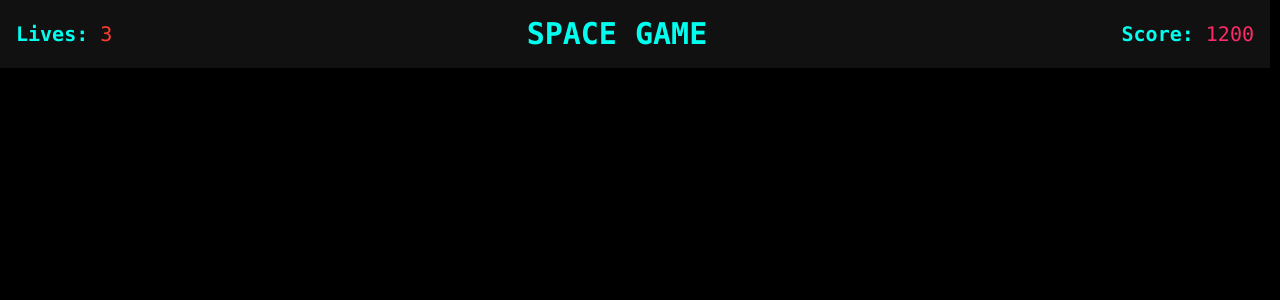
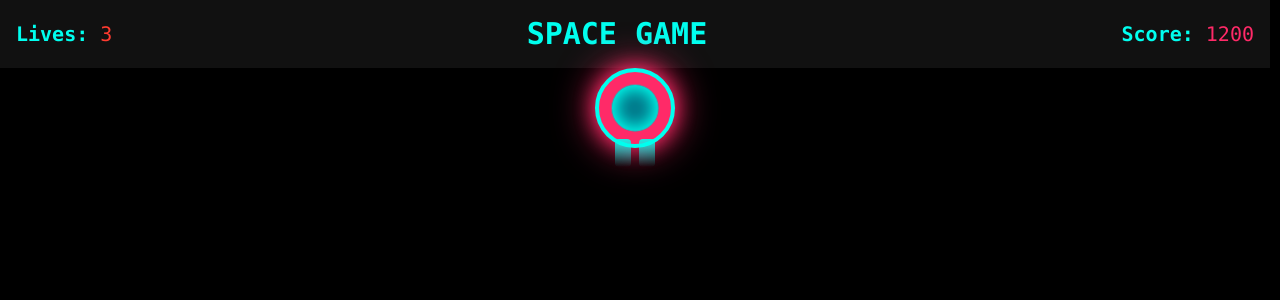
Before and after one commit to TejasKedare/space-game, a React (Create React App) app: page / in a window 1280 px wide. Shown: the top 300 px of the page. Built offline with nearby package versions, Linux system fonts and the light colour scheme.

Commit message:
Player design

```diff
--- /dev/null
+++ b/src/modules/player/Player.css
@@ -0,0 +1,73 @@
+/* Main Player Container */
+.player {
+    display: flex;
+    flex-direction: column;
+    align-items: center;
+    position: relative;
+  }
+
+  /* Spaceship Body */
+  .player-body {
+    width: 80px;
+    height: 80px;
+    background-color: #ff2a68; /* Hot Pink */
+    border: 4px solid #00ffef; /* Electric Cyan Border */
+    border-radius: 50%;
+    box-shadow: 0 0 20px #ff2a68, 0 0 40px #ff2a68; /* Neon Glow */
+    display: flex;
+    justify-content: center;
+    align-items: center;
+    position: relative;
+  }
+
+  /* Inner Core of the Spaceship */
+  .player-core {
+    width: 40px;
+    height: 40px;
+    background-color: #003b5c; /* Deep Navy */
+    border-radius: 50%;
+    box-shadow: inset 0 0 10px #00ffef, inset 0 0 20px #00ffef; /* Inner Glow */
+    animation: pulse 1s infinite;
+  }
+
+  /* Thrusters Container */
+  .player-thrusters {
+    display: flex;
+    gap: 8px;
+    position: absolute;
+    bottom: -20px;
+  }
+
+  /* Individual Thrusters */
+  .thruster {
+    width: 16px;
+    height: 30px;
+    background: linear-gradient(180deg, #00ffef, transparent);
+    border-radius: 4px;
+    animation: thrust 0.6s infinite;
+    opacity: 0.8;
+  }
+
+  /* Pulsing Effect for Core */
+  @keyframes pulse {
+    0%, 100% {
+      transform: scale(1);
+      box-shadow: inset 0 0 10px #00ffef, inset 0 0 20px #00ffef;
+    }
+    50% {
+      transform: scale(1.2);
+      box-shadow: inset 0 0 15px #00ffef, inset 0 0 30px #00ffef;
+    }
+  }
+
+  /* Thruster Animation */
+  @keyframes thrust {
+    0%, 100% {
+      transform: scaleY(1);
+      opacity: 1;
+    }
+    50% {
+      transform: scaleY(0.6);
+      opacity: 0.6;
+    }
+  }
--- a/src/modules/player/Player.jsx
+++ b/src/modules/player/Player.jsx
@@ -1,9 +1,21 @@
-import React from 'react'
+import React from "react";
+import "./Player.css"; // Custom CSS for styling
 
 const Player = () => {
   return (
-    <div>Player</div>
-  )
-}
+    <div className="player">
+      {/* Spaceship Body */}
+      <div className="player-body">
+        <div className="player-core"></div>
+      </div>
 
-export default Player
+      {/* Thrusters */}
+      <div className="player-thrusters">
+        <div className="thruster"></div>
+        <div className="thruster"></div>
+      </div>
+    </div>
+  );
+};
+
+export default Player;
--- a/src/pages/Home.jsx
+++ b/src/pages/Home.jsx
@@ -1,8 +1,11 @@
 import React from 'react'
+import Player from '../modules/player/Player'
 
 function Home() {
   return (
-    <div>Home</div>
+    <div>
+      <Player/>
+    </div>
   )
 }
 
```
